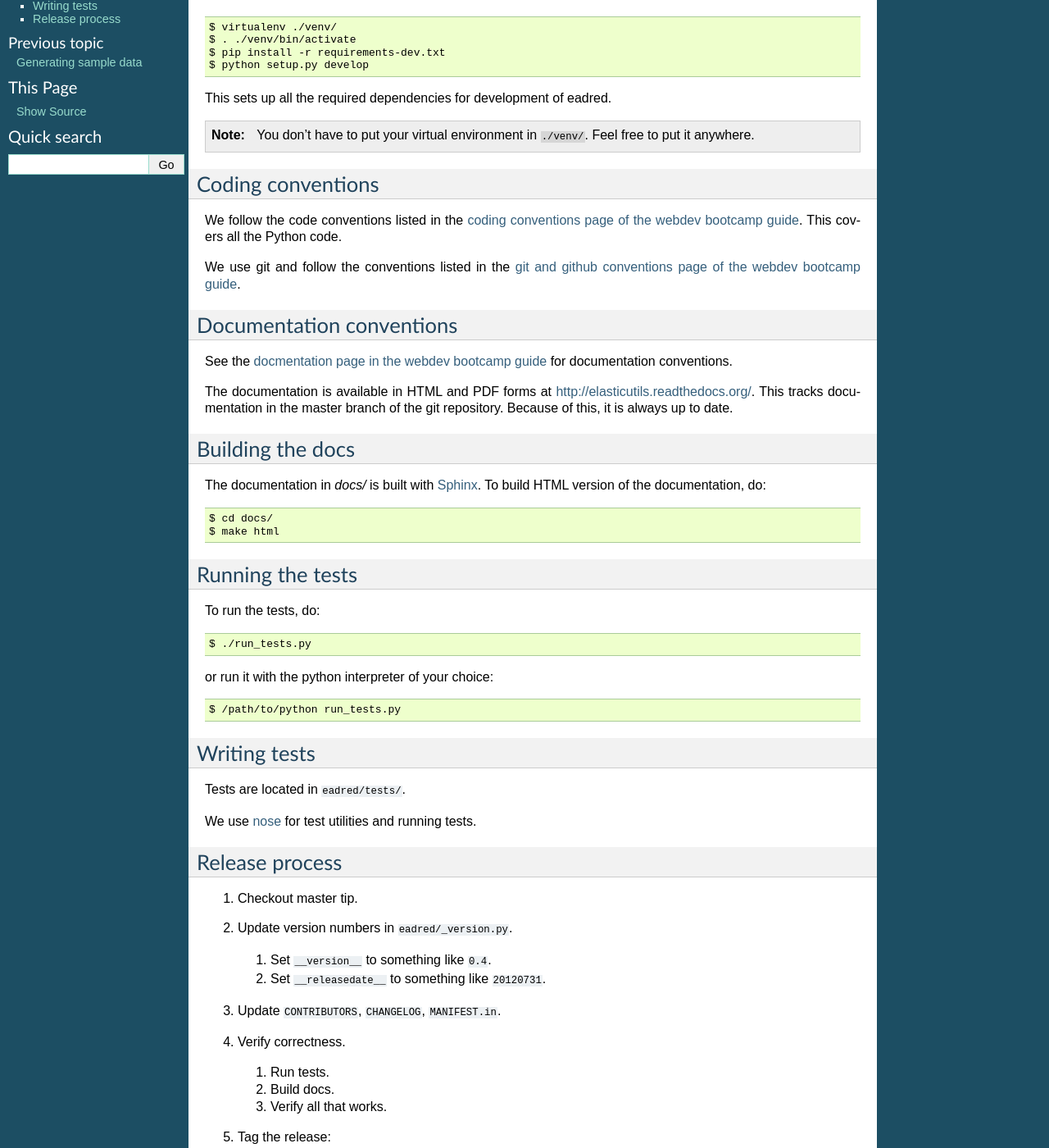
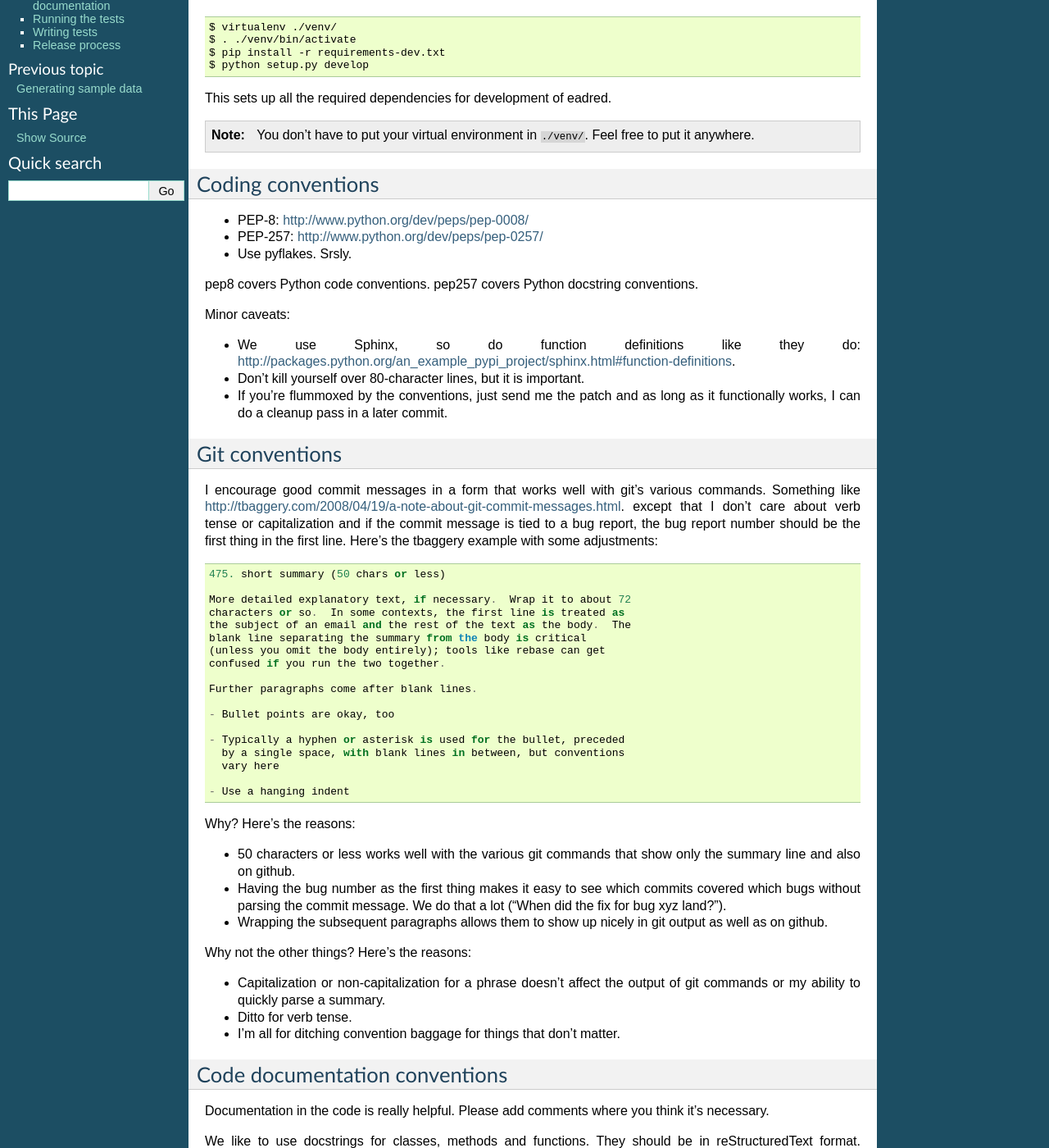
Before and after one commit to willkg/django-eadred, a Sphinx documentation site: the page built from docs/hacking_howto.rst, in a window 1280 px wide and 1400 px high, scrolled down 203 px. Shown: the whole window at 82% size. Built offline with Sphinx 7.4.7, drawn with Linux system fonts in a browser that asks for light colours; some of the changed text lies outside the part shown.

Commit message:
Update conventions.
Mostly cribbing from richard.

```diff
--- a/docs/hacking_howto.rst
+++ b/docs/hacking_howto.rst
@@ -29,31 +29,102 @@ This sets up all the required dependencies for development of eadred.
 Coding conventions
 ==================
 
-We follow the code conventions listed in the `coding conventions page
-of the webdev bootcamp guide
-<http://mozweb.readthedocs.org/en/latest/coding.html>`_. This covers
-all the Python code.
+* PEP-8: http://www.python.org/dev/peps/pep-0008/
+* PEP-257: http://www.python.org/dev/peps/pep-0257/
+* Use pyflakes. Srsly.
 
-We use git and follow the conventions listed in the `git and github
-conventions page of the webdev bootcamp guide
-<http://mozweb.readthedocs.org/en/latest/git.html#working-on-projects>`_.
+pep8 covers Python code conventions. pep257 covers Python docstring
+conventions.
+
+Minor caveats:
+
+* We use Sphinx, so do function definitions like they do:
+  `<http://packages.python.org/an_example_pypi_project/sphinx.html#function-definitions>`_.
+* Don't kill yourself over 80-character lines, but it is important.
+* If you're flummoxed by the conventions, just send me the patch and
+  as long as it functionally works, I can do a cleanup pass in a
+  later commit.
 
 
-Documentation conventions
-=========================
+Git conventions
+===============
 
-See the `docmentation page in the webdev bootcamp guide
-<http://mozweb.readthedocs.org/en/latest/documentation.html>`_ for
-documentation conventions.
+I encourage good commit messages in a form that works well with git's
+various commands. Something like
+`<http://tbaggery.com/2008/04/19/a-note-about-git-commit-messages.html>`_. except
+that I don't care about verb tense or capitalization and if the commit
+message is tied to a bug report, the bug report number should be the
+first thing in the first line. Here's the tbaggery example with some
+adjustments::
 
-The documentation is available in HTML and PDF forms at
-`<http://elasticutils.readthedocs.org/>`_. This tracks documentation
-in the master branch of the git repository. Because of this, it is
-always up to date.
+    475. short summary (50 chars or less)
+
+    More detailed explanatory text, if necessary.  Wrap it to about 72
+    characters or so.  In some contexts, the first line is treated as
+    the subject of an email and the rest of the text as the body.  The
+    blank line separating the summary from the body is critical
+    (unless you omit the body entirely); tools like rebase can get
+    confused if you run the two together.
+
+    Further paragraphs come after blank lines.
+
+    - Bullet points are okay, too
+
+    - Typically a hyphen or asterisk is used for the bullet, preceded
+      by a single space, with blank lines in between, but conventions
+      vary here
+
+    - Use a hanging indent
+
+Why? Here's the reasons:
+
+* 50 characters or less works well with the various git commands that
+  show only the summary line and also on github.
+* Having the bug number as the first thing makes it easy to see which
+  commits covered which bugs without parsing the commit message. We do
+  that a lot ("When did the fix for bug xyz land?").
+* Wrapping the subsequent paragraphs allows them to show up nicely in
+  git output as well as on github.
+
+Why not the other things? Here's the reasons:
+
+* Capitalization or non-capitalization for a phrase doesn't affect the
+  output of git commands or my ability to quickly parse a summary.
+* Ditto for verb tense.
+* I'm all for ditching convention baggage for things that don't
+  matter.
 
 
-Building the docs
-=================
+Code documentation conventions
+==============================
+
+Documentation in the code is really helpful. Please add comments where
+you think it's necessary.
+
+We like to use docstrings for classes, methods and functions. They
+should be in reStructuredText format. Something along these lines,
+though most of our docstrings aren't as formal or complete::
+
+    def foo(arg1, arg2):
+        """Foo does something interesting
+
+        :arg arg1: Controls whether or not to bar
+        :arg arg2: Name of the baz to use
+
+        :raises ValueError: If arg2 is not a valid baz.
+
+        :returns: A bat.
+        """
+
+The purpose in-code documentation is three-fold:
+
+1. to clarify complex code so it's easier to discern what it's doing
+2. to make it clear why the code is doing what it's doing
+3. to document any issues the code might have
+
+
+Building the documentation
+==========================
 
 The documentation in `docs/` is built with `Sphinx
 <http://sphinx.pocoo.org/>`_. To build HTML version of the
```
